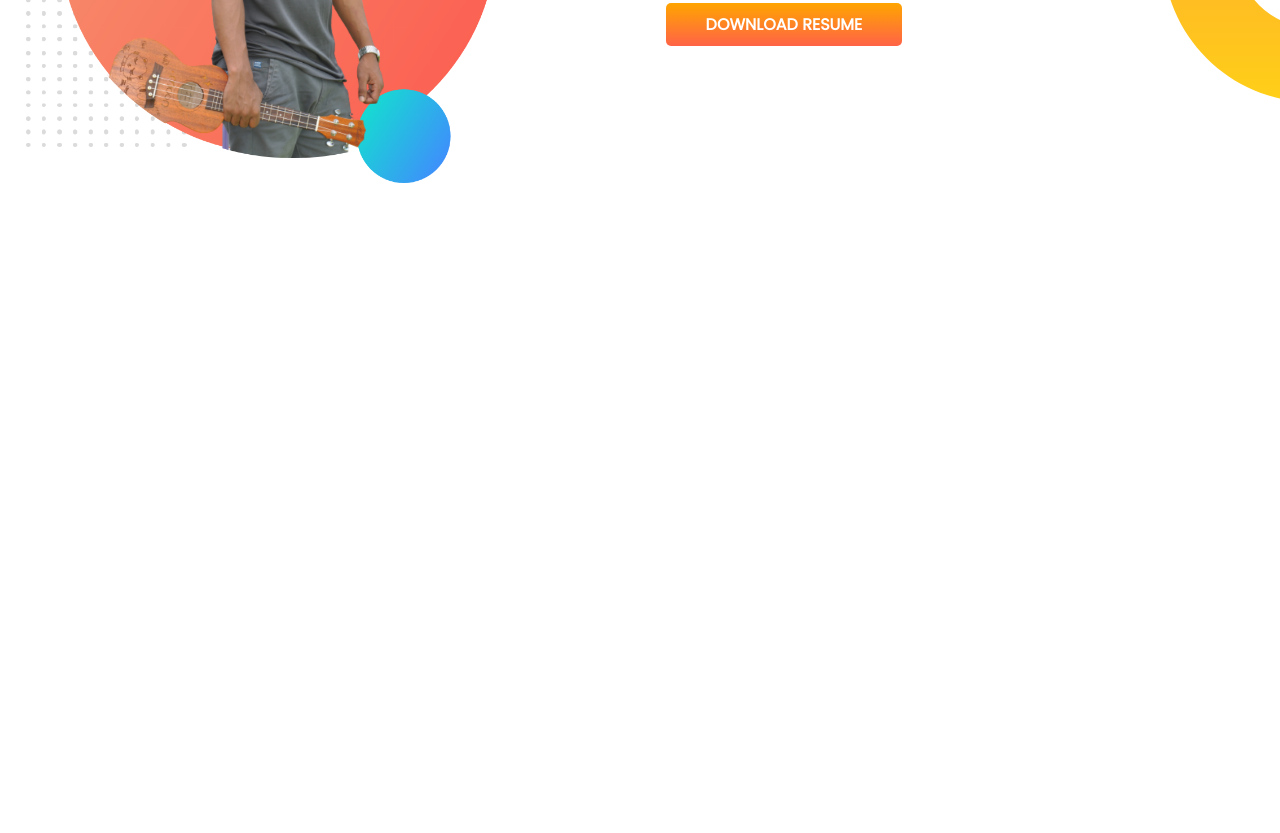
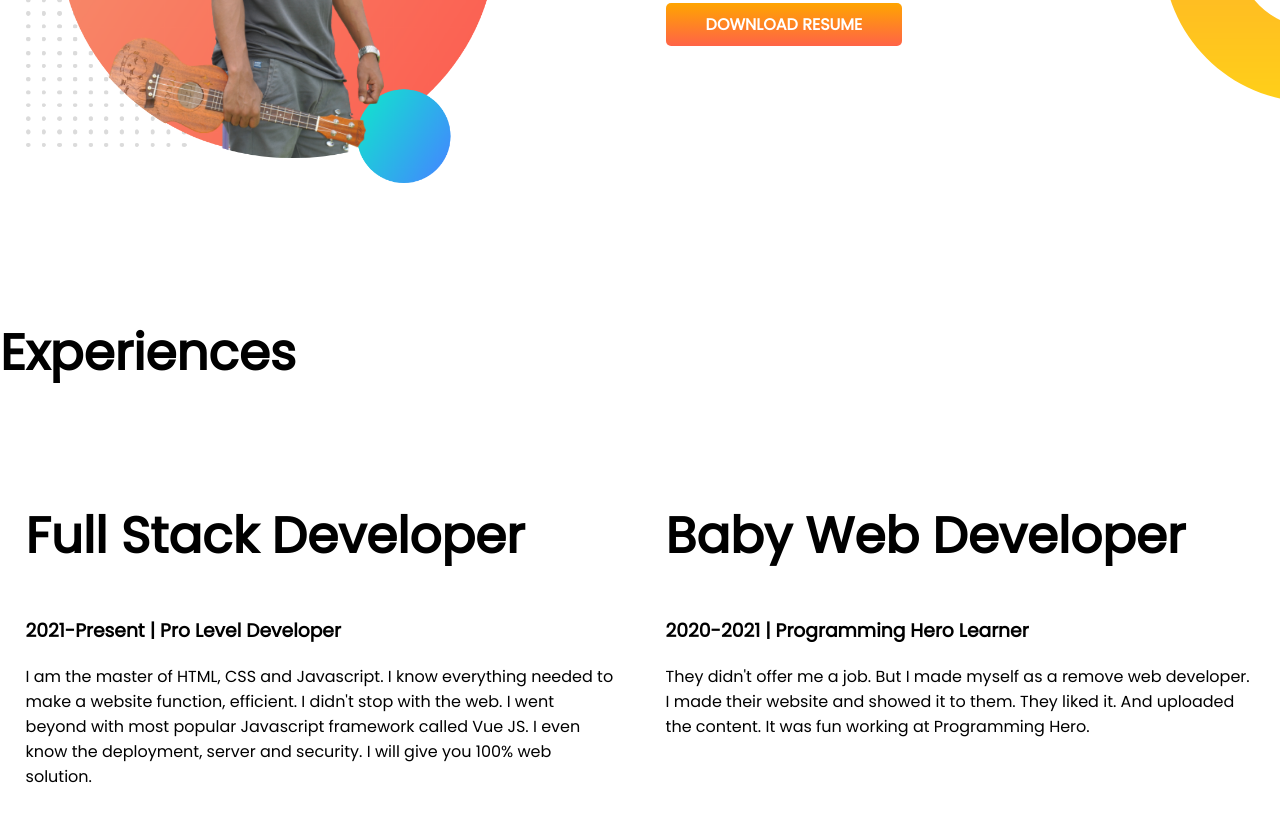
Before and after one commit to 60450sagor/developer-portfolio, a plain HTML site: page index.html in a window 1280 px wide. Shown: the part 936-1769 px from the top of the page. Before the commit the page ends 1252 px from the top, so only its background shows below. Drawn offline with Linux system fonts and the light colour scheme.

Commit message:
new commit

```diff
--- a/index.html
+++ b/index.html
@@ -14,7 +14,7 @@
     <link rel="stylesheet" href="style.css" />
   </head>
   <body>
-    <section class="top-banner">
+    <section class="top-banner flexiable-container">
       <div class="first-class">
         <h1>Welcome To</h1>
         <h1><span class="color-piker">Abdullah Al Sgor</span> World!</h1>
@@ -36,7 +36,7 @@
         <img src="images/sagor1.png" alt="" />
       </div>
     </section>
-    <section class="dream-big">
+    <section class="dream-big flexiable-container">
       <div class="first-class">
         <img src="images/sagor2.png" alt="" />
       </div>
@@ -53,7 +53,23 @@
           href="https://www.linkedin.com/in/sagor-mahamud-64534223a/"
           target="_blank"
           >DOWNLOAD RESUME</a
-      </div>
+    </div>
+    </section>
+    <section class="experience-aria">
+        <h1>Experiences</h1>
+   <div class="flexiable-container">
+    <div class="first-class">
+        <h1>Full Stack Developer</h1>
+        <h3>2021-Present | Pro Level Developer</h3>
+        <p>I am the master of HTML, CSS and Javascript. I know everything needed to make a website function, efficient. I didn't stop with the web. I went beyond with most popular Javascript framework called Vue JS. I even know the deployment, server and security. I will give you 100% web solution.
+        </p>
+    </div>
+    <div class="first-class">
+        <h1>Baby Web Developer</h1>
+        <h3>2020-2021 | Programming Hero Learner</h3>
+        <p>They didn't offer me a job. But I made myself as a remove web developer. I made their website and showed it to them. They liked it. And uploaded the content. It was fun working at Programming Hero.</p>
+    </div>
+   </div>
     </section>
   </body>
 </html>
--- a/style.css
+++ b/style.css
@@ -8,7 +8,7 @@ h1 {
 .color-piker {
   color: orange;
 }
-section {
+.flexiable-container {
   display: flex;
   margin-bottom: 100px;
 }
```
